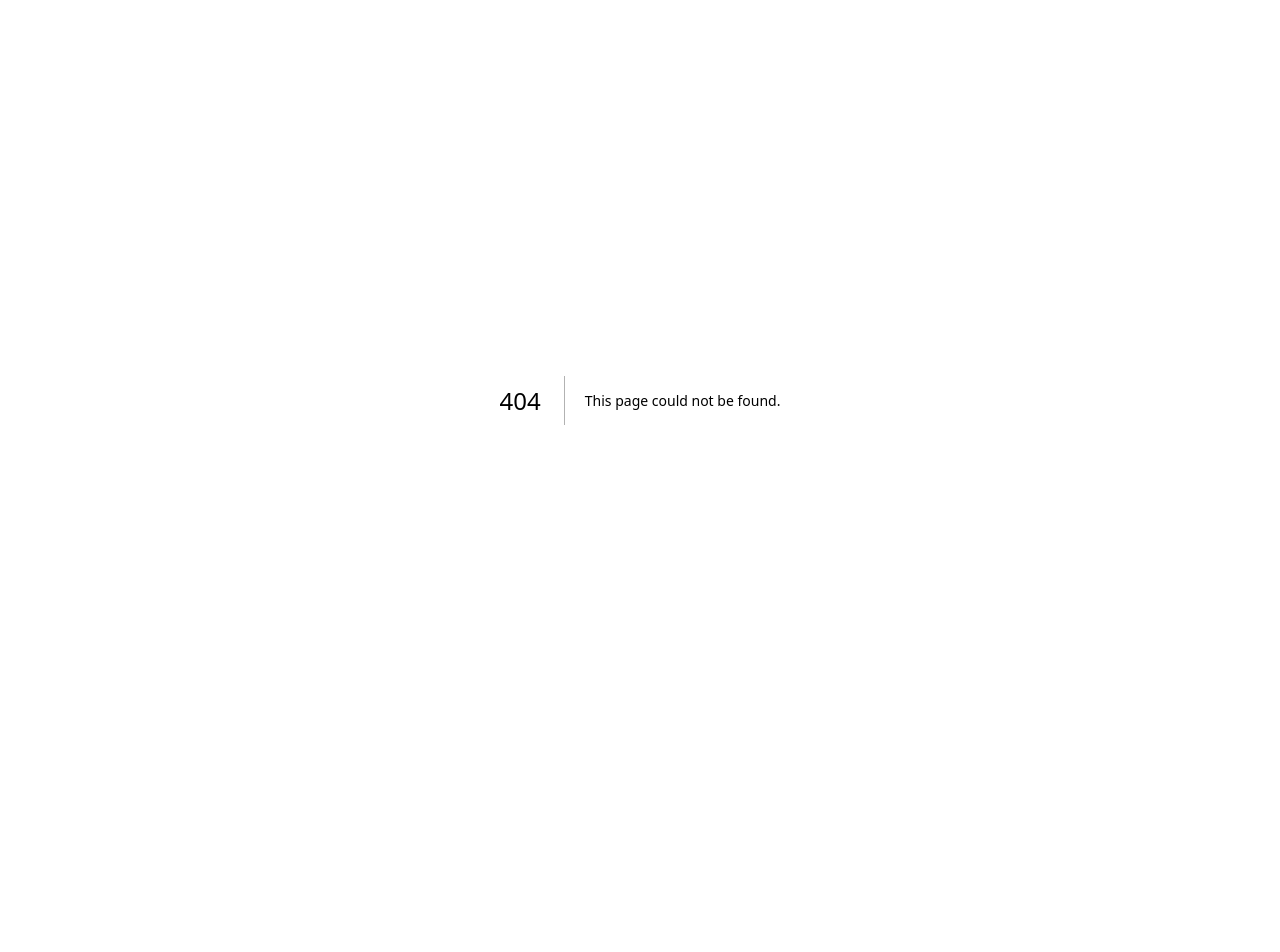
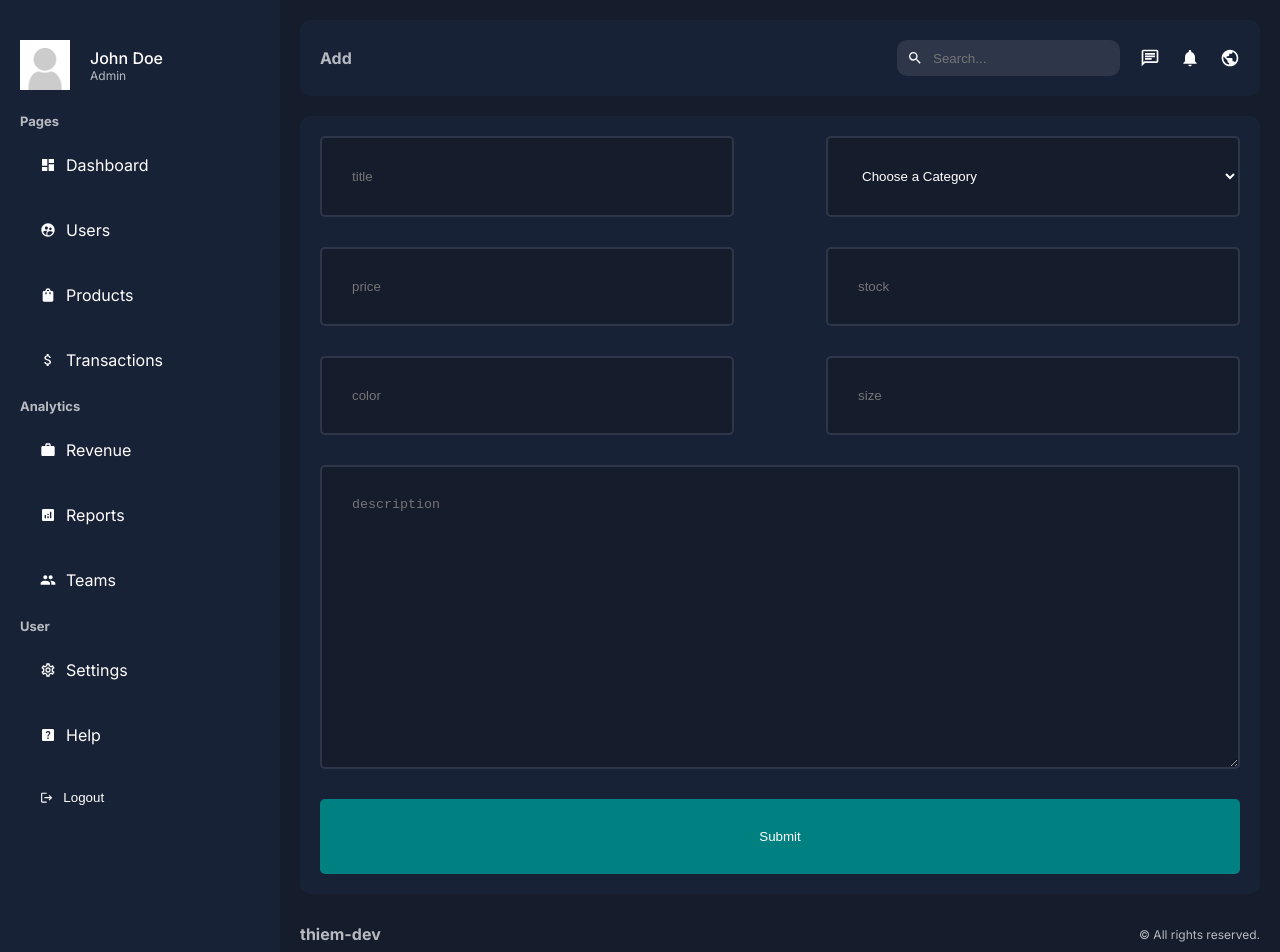
Before and after one commit to thiem-dev/admin-dashboard, a Next.js app: page /dashboard/users/add in a window 1280 px wide. Before the commit this address had no page. Shown: the top 952 px of the page. Before the commit the page ends 800 px from the top, so only its background shows below. Built offline with nearby package versions, Linux system fonts and the light colour scheme.

Commit message:
user form page setup

```diff
--- /dev/null
+++ b/src/app/dashboard/users/add/page.jsx
@@ -0,0 +1,29 @@
+import styles from '@/app/ui/dashboard/products/addProduct/addProduct.module.css';
+
+const AddProductsPage = () => {
+  return (
+    <div className={styles.container}>
+      <form action="" className={styles.form}>
+        <input type="text" placeholder="title" name="title" required />
+        <select name="cat" id="cat">
+          <option value="general">Choose a Category</option>
+          <option value="kitchen">Kitchen</option>
+          <option value="phone">Phone</option>
+          <option value="pc">PC</option>
+        </select>
+        <input type="number" placeholder="price" name="price" />
+        <input type="number" placeholder="stock" name="stock" />
+        <input type="number" placeholder="color" name="color" />
+        <input type="number" placeholder="size" name="size" />
+        <textarea
+          name="desc"
+          id="desc"
+          rows="16"
+          placeholder="description"
+        ></textarea>
+        <button type="submit">Submit</button>
+      </form>
+    </div>
+  );
+};
+export default AddProductsPage;
--- /dev/null
+++ b/src/app/ui/dashboard/products/addProduct/addProduct.module.css
@@ -0,0 +1,42 @@
+.container {
+  background-color: var(--bgSoft);
+  padding: 20px;
+  border-radius: 10px;
+  margin-top: 20px;
+}
+
+.form {
+  display: flex;
+  flex-wrap: wrap;
+  justify-content: space-between;
+}
+
+.form input,
+.form textarea,
+.form select {
+  padding: 30px;
+  background-color: var(--bg);
+  color: var(--text);
+  border: 2px solid #2e374a;
+  border-radius: 5px;
+  margin-bottom: 30px;
+}
+
+.form input,
+.form select {
+  width: 45%;
+}
+
+.form textarea {
+  width: 100%;
+}
+
+.form button {
+  width: 100%;
+  padding: 30px;
+  background-color: teal;
+  color: var(--text);
+  border: none;
+  border-radius: 5px;
+  cursor: pointer;
+}
--- /dev/null
+++ b/src/app/ui/dashboard/users/addUser/addUser.module.css
@@ -0,0 +1,42 @@
+.container {
+  background-color: var(--bgSoft);
+  padding: 20px;
+  border-radius: 10px;
+  margin-top: 20px;
+}
+
+.form {
+  display: flex;
+  flex-wrap: wrap;
+  justify-content: space-between;
+}
+
+.form input,
+.form textarea,
+.form select {
+  padding: 30px;
+  background-color: var(--bg);
+  color: var(--text);
+  border: 2px solid #2e374a;
+  border-radius: 5px;
+  margin-bottom: 30px;
+}
+
+.form input,
+.form select {
+  width: 45%;
+}
+
+.form textarea {
+  width: 100%;
+}
+
+.form button {
+  width: 100%;
+  padding: 30px;
+  background-color: teal;
+  color: var(--text);
+  border: none;
+  border-radius: 5px;
+  cursor: pointer;
+}
```
Also changed, not shown: src/app/dashboard/products/add/page.jsx (added, +29 -0 lines).
